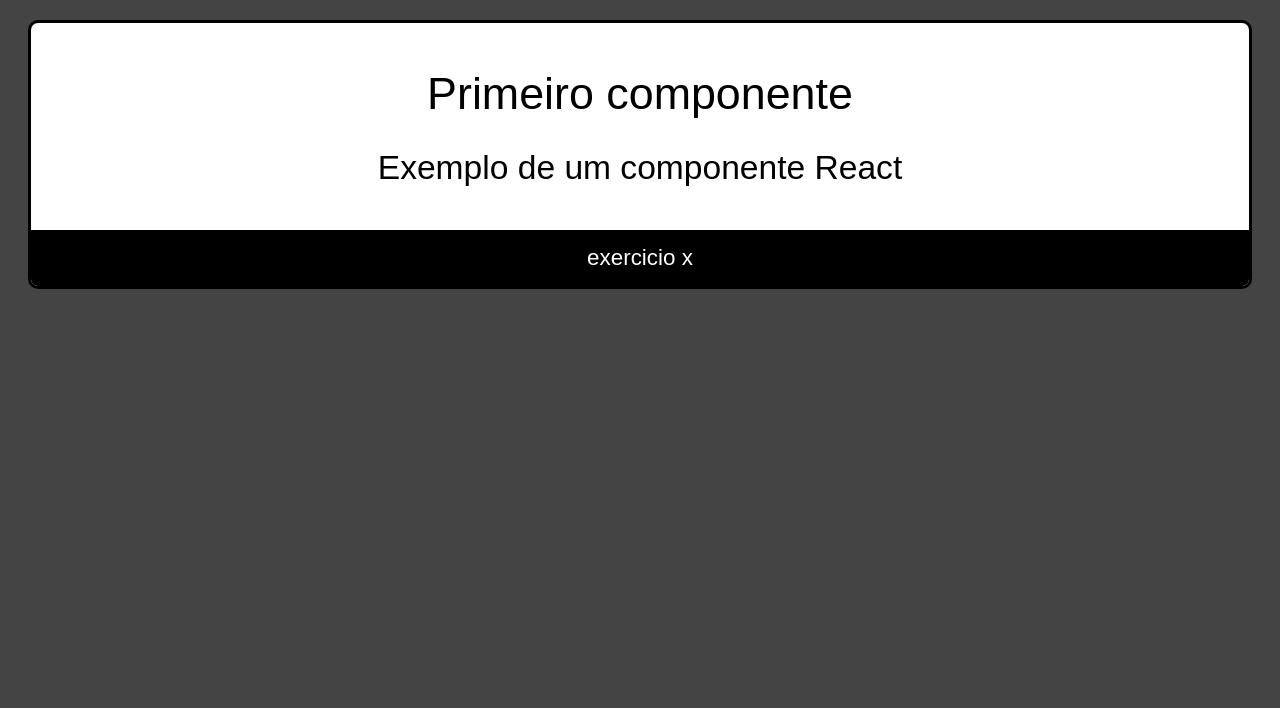
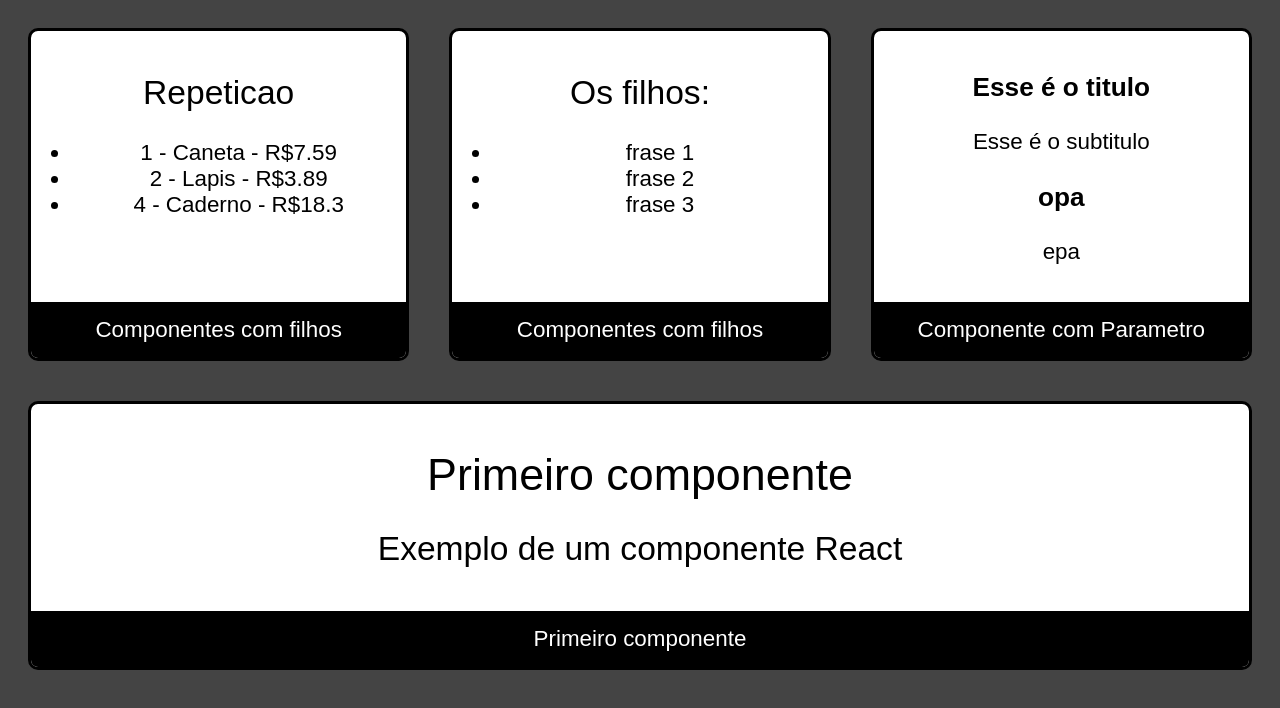
Before and after one commit to matheuspython/aprendendo-react-, a React (Create React App) app in the folder fundamentos-react/: page / in a window 1280 px wide. Shown: the top 708 px of the page. Built offline with nearby package versions, Linux system fonts and the light colour scheme.

Commit message:
adicionando um componente q pega todoas os obj de um array e transforma eles em uma li

```diff
--- a/fundamentos-react/src/App.css
+++ b/fundamentos-react/src/App.css
@@ -0,0 +1,4 @@
+.App{
+  display: flex;
+    flex-wrap: wrap;
+}
--- a/fundamentos-react/src/App.jsx
+++ b/fundamentos-react/src/App.jsx
@@ -6,14 +6,16 @@ import ComParametros from './components/layout/ComParametros.jsx'
 import Primeiro from './components/layout/Primeiro.jsx' //importando o componente primeiro para renderizar
 import ComFilhos from './components/layout/ComFilhos'
 import Card from './components/layout/Card.jsx'
-
+import Repeticao from './components/layout/Repeticao'
 export default props =>(
 
 <div className="App">
-    <Card titulo="exercicio x">
-        <Primeiro />
+
+    <Card titulo="Componentes com filhos">
+      <Repeticao />
     </Card>
-{/*
+
+    <Card titulo="Componentes com filhos">
       <ComFilhos>
             <ul>
                 <li>frase 1</li>
@@ -21,13 +23,15 @@ export default props =>(
                 <li>frase 3</li>
             </ul>
         </ComFilhos>
+      </Card>
 
+      <Card titulo="Componente com Parametro">
+        <ComParametros titulo="Esse é o titulo" subtitulo="Esse é o subtitulo" />
+        <ComParametros titulo="opa" subtitulo="epa" />
+      </Card>
+
+        <Card titulo="Primeiro componente">
             <Primeiro />
-    <ComParametros titulo="esse é o titulo" subtitulo="esse é o subtitulo" />
-    <ComParametros titulo="opa" subtitulo="epa" />
-    //titulo e subtitulo sao parametros dos componentes
-*/
-}
+        </Card>
 </div>
-//se nao tivesse essa div não daria pra colocar mais de um componente
 )
--- /dev/null
+++ b/fundamentos-react/src/components/data/products.js
@@ -0,0 +1,5 @@
+export default[
+  { id: 1, nome: 'Caneta', preco: 7.59 },
+  { id: 2, nome: 'Lapis', preco: 3.89 },
+  { id: 4, nome: 'Caderno', preco: 18.30 }
+]
--- a/fundamentos-react/src/components/layout/Card.css
+++ b/fundamentos-react/src/components/layout/Card.css
@@ -1,11 +1,16 @@
 .Card{
+  display: flex;
+  flex-direction: column;
+  flex: 1;
   margin: 20px;
 border: 3px solid black;
 border-radius: 10px;
 overflow: hidden;
 background-color: white;
+min-width: 300px;
 }
 .Card .Conteudo{
+  flex: 1;
   padding: 15px 0;
   color: black;
 }
--- /dev/null
+++ b/fundamentos-react/src/components/layout/Repeticao.jsx
@@ -0,0 +1,21 @@
+import React from 'react'
+import produtos from '../data/products.js'
+
+export default props =>{
+
+  function getProdutos(){
+    return produtos.map(produto =>{
+      return <li>{produto.id} - {produto.nome} - R${produto.preco}</li>
+    })
+  }
+
+
+  return(
+    <div>
+      <h2>Repeticao</h2>
+      <ul>
+        {getProdutos()}
+      </ul>
+    </div>
+  )
+}
--- a/fundamentos-react/src/index.js
+++ b/fundamentos-react/src/index.js
@@ -3,7 +3,10 @@ import './index.css'
 import React from 'react'
 import ReactDOM from 'react-dom'
 import App from './App'
+
 ReactDOM.render(
-    <App></App>,
+
+   <App></App>
+    ,
     document.getElementById('root')
 )
```
Lines whose indentation alone changed are shown as unchanged.
